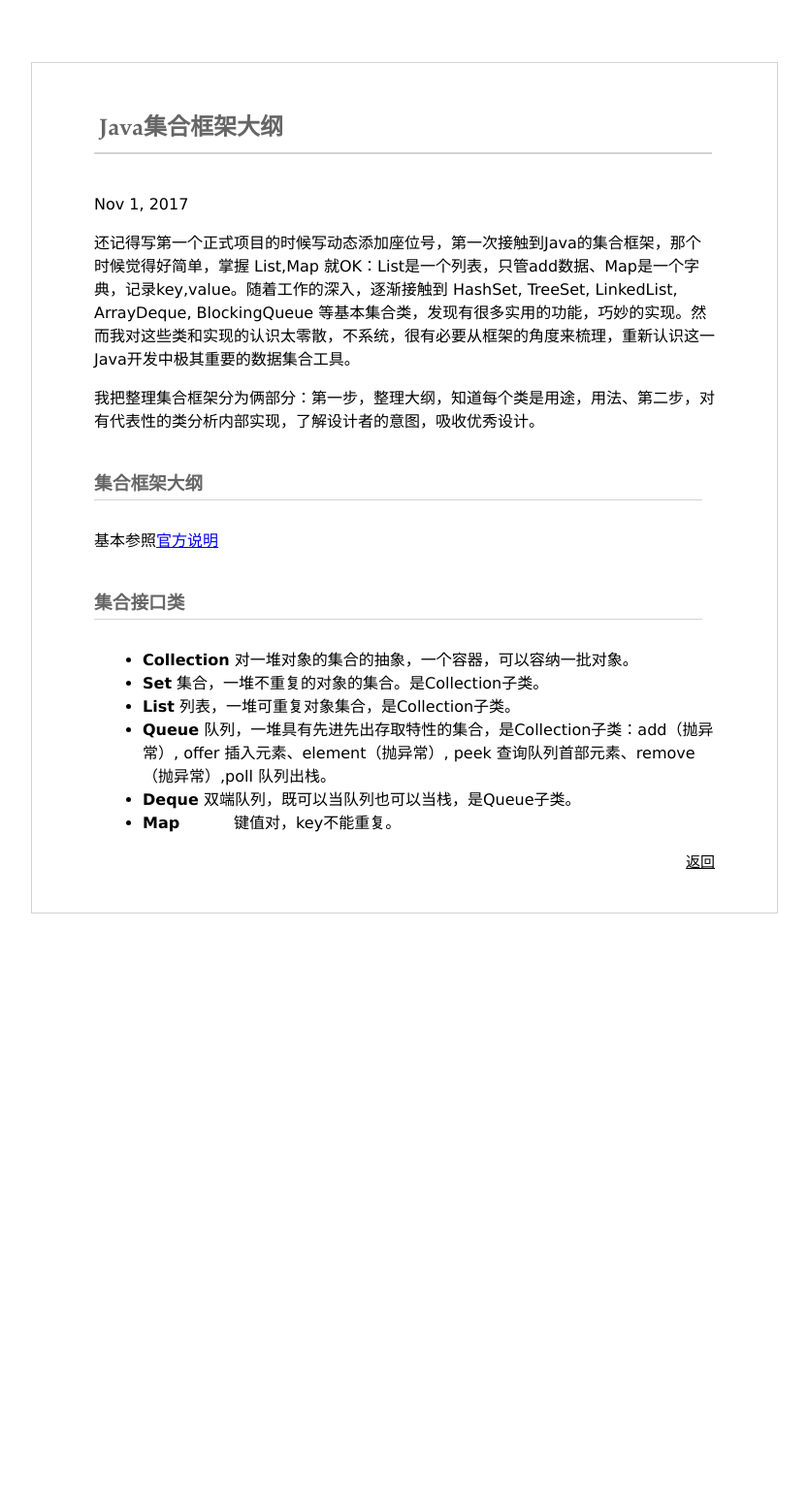
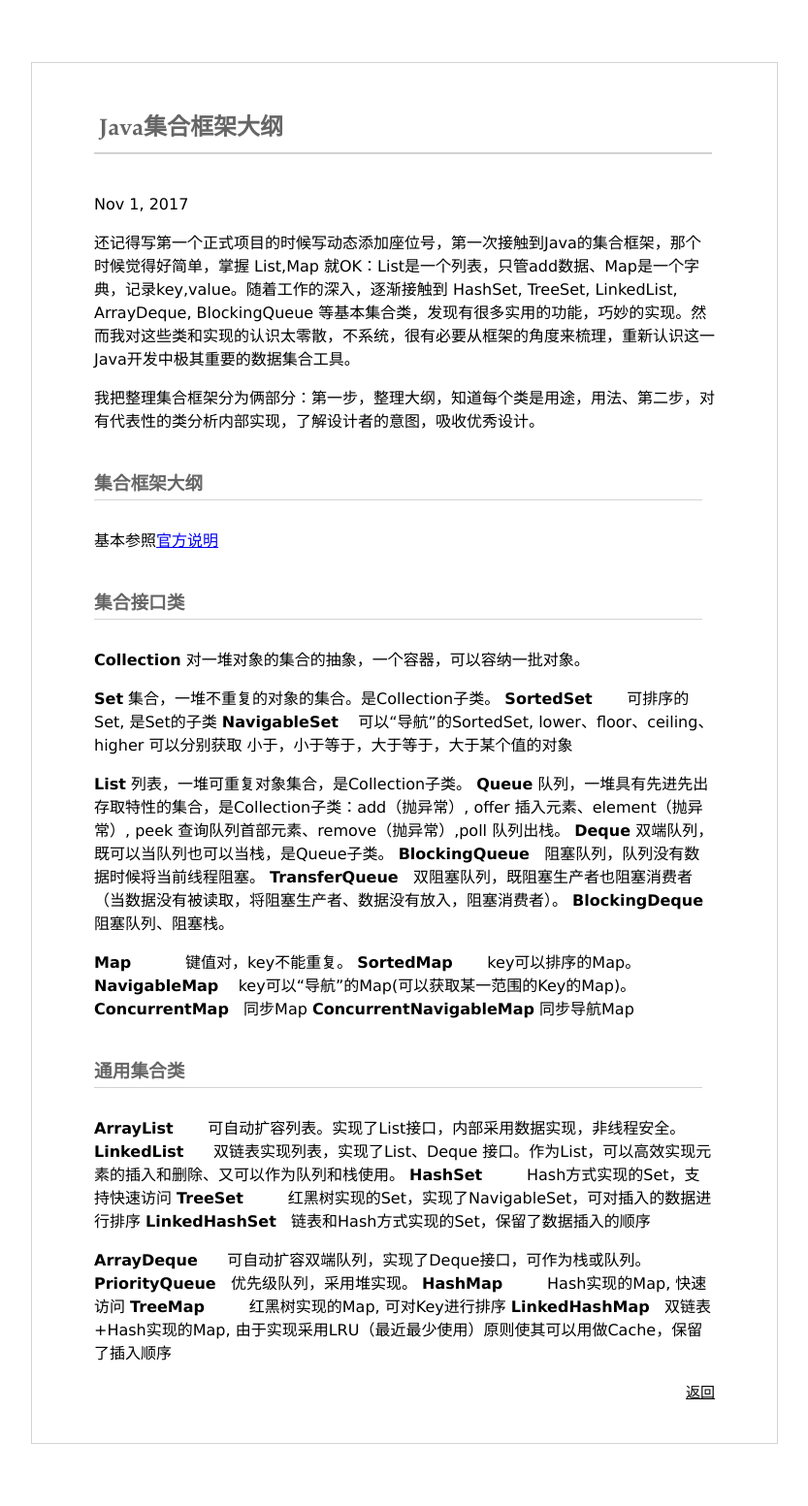
Before and after one commit to chufengma/blog, a Jekyll site: the page built from _posts/2017-11-01-Java集合框架大纲.md, in a window 1280 px wide. Shown: the whole page at 97% size, without its empty margins (224-1057 px from the left). Built offline with Jekyll 4.4.1, drawn with Linux system fonts in a browser that asks for light colours; our own code applies the rules of GitHub Pages for plain Markdown files; before the commit the page ends 1006 px from its top, so only the background shows below that.

Commit message:
Update 2017-11-01-Java集合框架大纲.md

```diff
--- a/_posts/2017-11-01-Java集合框架大纲.md
+++ b/_posts/2017-11-01-Java集合框架大纲.md
@@ -7,9 +7,35 @@
 
 ### 集合接口类
 
-- **Collection**      对一堆对象的集合的抽象，一个容器，可以容纳一批对象。
-- **Set**             集合，一堆不重复的对象的集合。是Collection子类。
-- **List**            列表，一堆可重复对象集合，是Collection子类。
-- **Queue**           队列，一堆具有先进先出存取特性的集合，是Collection子类：add（抛异常）, offer 插入元素、element（抛异常）, peek 查询队列首部元素、remove（抛异常）,poll 队列出栈。
-- **Deque**           双端队列，既可以当队列也可以当栈，是Queue子类。
-- **Map**             键值对，key不能重复。
+**Collection**      对一堆对象的集合的抽象，一个容器，可以容纳一批对象。
+
+**Set**             集合，一堆不重复的对象的集合。是Collection子类。
+**SortedSet**       可排序的Set, 是Set的子类
+**NavigableSet**    可以“导航”的SortedSet, lower、floor、ceiling、higher 可以分别获取 小于，小于等于，大于等于，大于某个值的对象
+
+**List**            列表，一堆可重复对象集合，是Collection子类。
+**Queue**           队列，一堆具有先进先出存取特性的集合，是Collection子类：add（抛异常）, offer 插入元素、element（抛异常）, peek 查询队列首部元素、remove（抛异常）,poll 队列出栈。
+**Deque**           双端队列，既可以当队列也可以当栈，是Queue子类。
+**BlockingQueue**   阻塞队列，队列没有数据时候将当前线程阻塞。
+**TransferQueue**   双阻塞队列，既阻塞生产者也阻塞消费者（当数据没有被读取，将阻塞生产者、数据没有放入，阻塞消费者）。
+**BlockingDeque**   阻塞队列、阻塞栈。
+
+**Map**             键值对，key不能重复。
+**SortedMap**       key可以排序的Map。
+**NavigableMap**    key可以“导航”的Map(可以获取某一范围的Key的Map)。
+**ConcurrentMap**   同步Map
+**ConcurrentNavigableMap** 同步导航Map
+
+### 通用集合类
+
+**ArrayList**       可自动扩容列表。实现了List接口，内部采用数据实现，非线程安全。
+**LinkedList**      双链表实现列表，实现了List、Deque 接口。作为List，可以高效实现元素的插入和删除、又可以作为队列和栈使用。
+**HashSet**         Hash方式实现的Set，支持快速访问
+**TreeSet**         红黑树实现的Set，实现了NavigableSet，可对插入的数据进行排序
+**LinkedHashSet**   链表和Hash方式实现的Set，保留了数据插入的顺序
+
+**ArrayDeque**      可自动扩容双端队列，实现了Deque接口，可作为栈或队列。
+**PriorityQueue**   优先级队列，采用堆实现。
+**HashMap**         Hash实现的Map, 快速访问
+**TreeMap**         红黑树实现的Map, 可对Key进行排序
+**LinkedHashMap**   双链表+Hash实现的Map, 由于实现采用LRU（最近最少使用）原则使其可以用做Cache，保留了插入顺序
```
